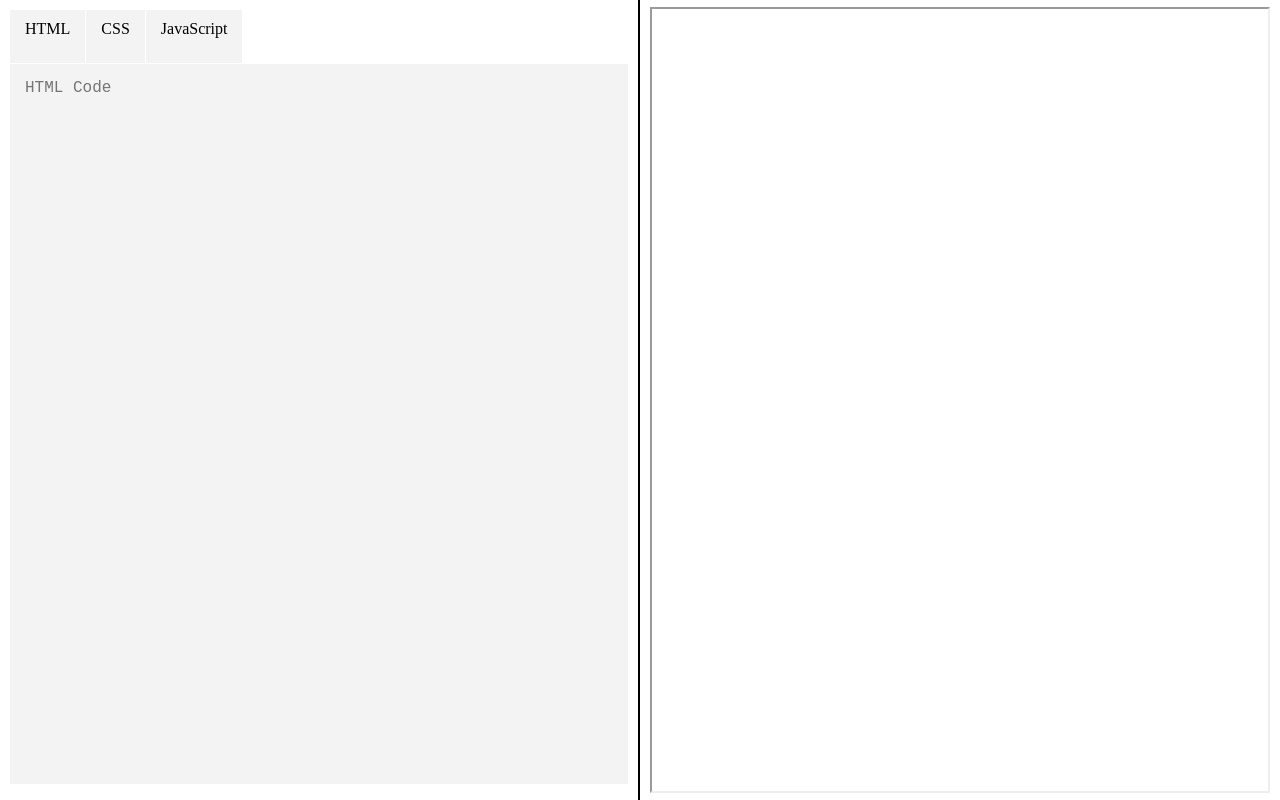
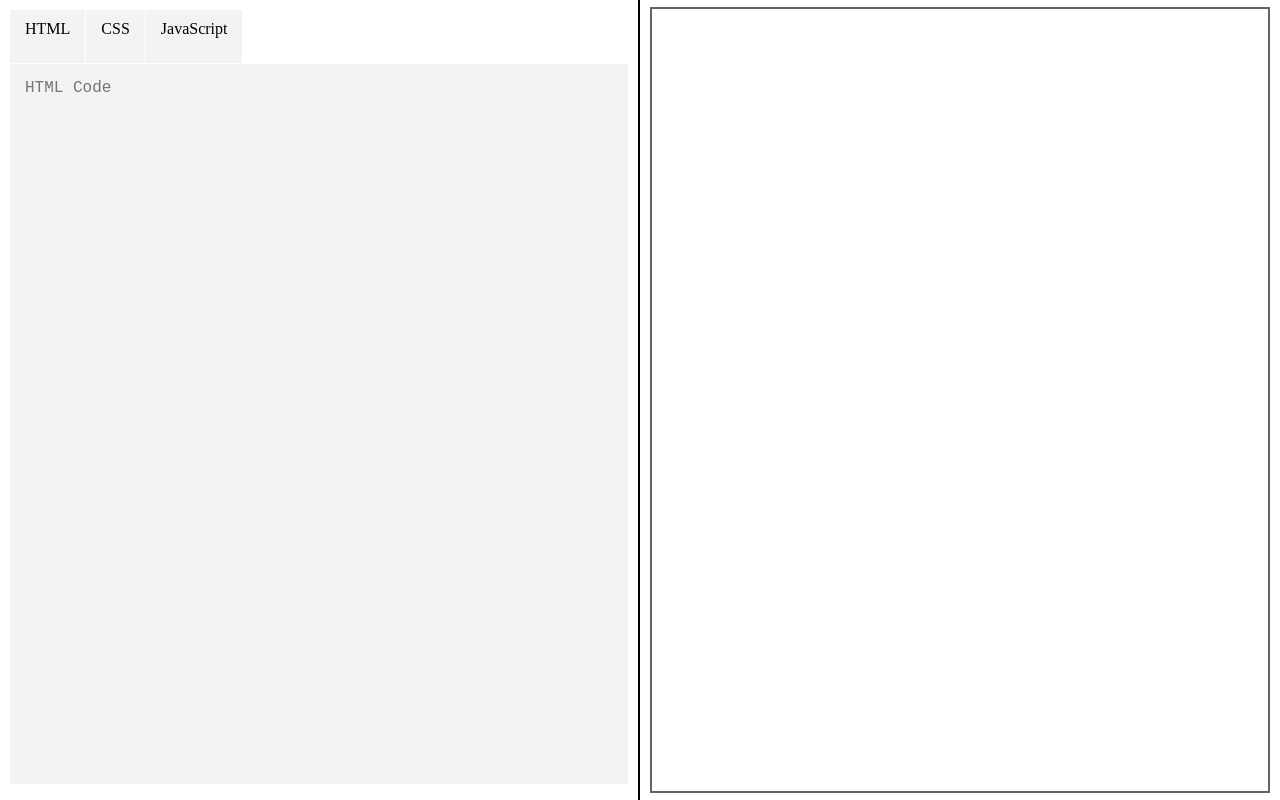
Before and after one commit to sojith29034/Projects, a plain HTML site: page kode editor-v2/index.html in a window 1280 px wide. Drawn offline with Linux system fonts and the light colour scheme.

Commit message:
iframe-border

```diff
--- a/kode editor-v2/style.css
+++ b/kode editor-v2/style.css
@@ -69,6 +69,7 @@ textarea{
     padding: 7px 10px;
 }
 #output{
+    border: 2px solid rgb(99, 99, 99);
     height: 100%;
     width: 100%;
 }
```
